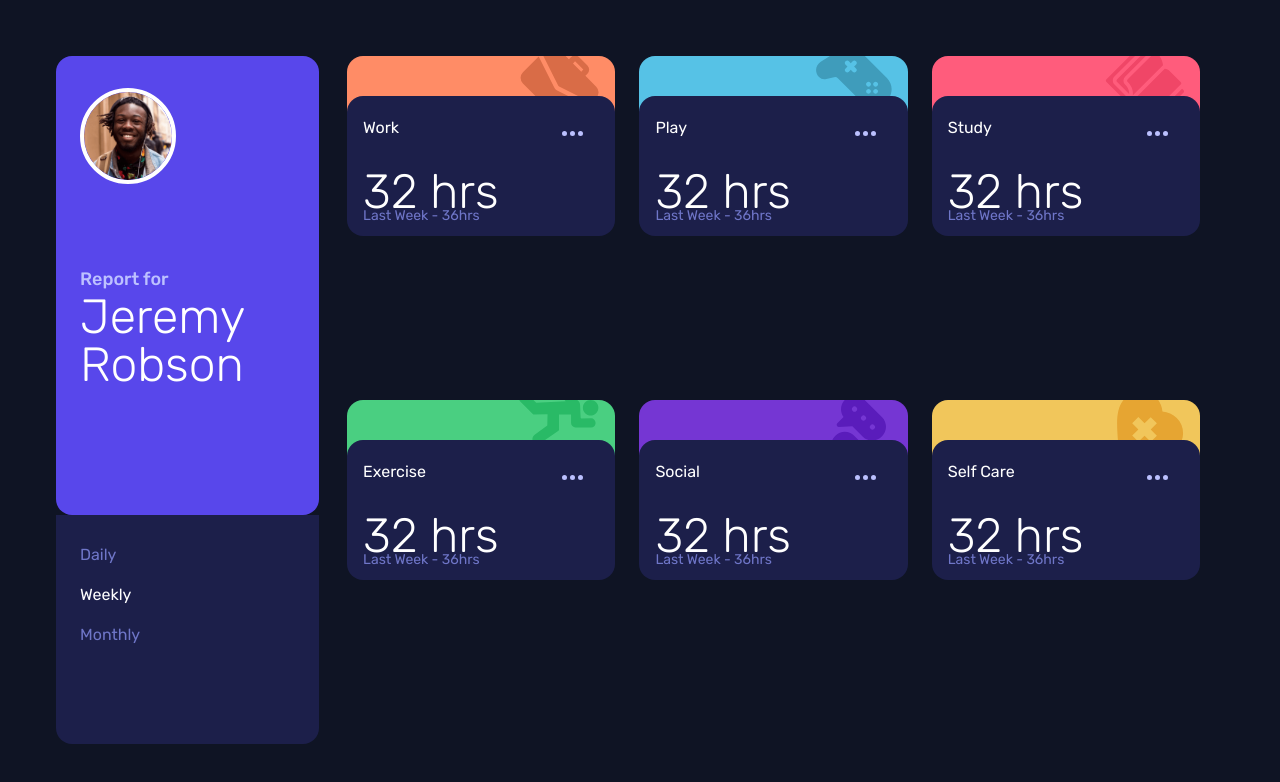
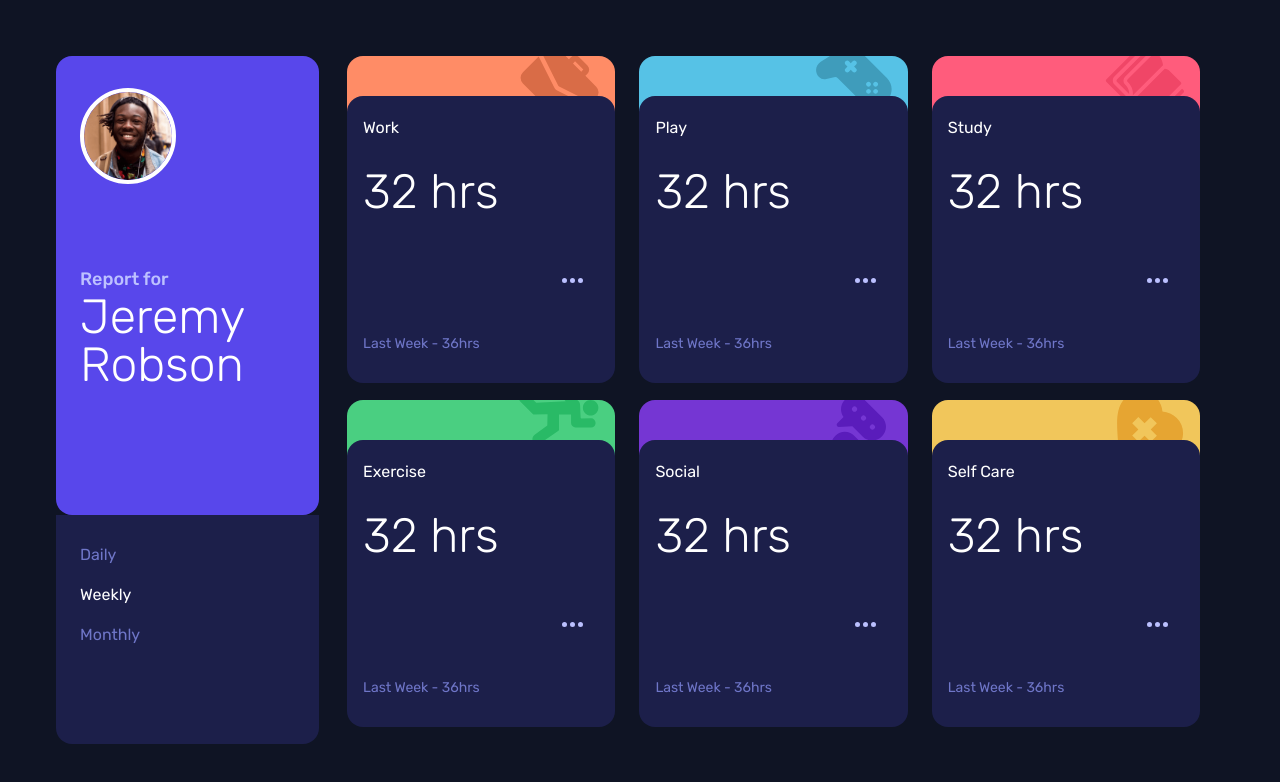
Before and after one commit to 12cassie34/time_tracking_dashboard, a Vue app: page / in a window 1280 px wide. Shown: the top 782 px of the page. Built offline with nearby package versions, Linux system fonts and the light colour scheme.

Commit message:
feat: add height setting for .info-container

```diff
--- a/src/components/ActivityTemplate.vue
+++ b/src/components/ActivityTemplate.vue
@@ -7,7 +7,7 @@ const props = defineProps({
 </script>
 
 <template>
-  <div class="relative lg:pr-6 lg:h-5/6">
+  <div class="relative lg:pr-6 lg:h-full">
     <div
       :class="props.bgColor"
       class="rounded-2xl flow-root overflow-hidden h-20"
@@ -26,7 +26,7 @@ const props = defineProps({
         rounded-2xl
         grid grid-cols-2
         bg-blue-dark
-        lg:grid-cols-none
+        lg:grid-cols-none lg:h-5/6
       "
     >
       <div class="text-white">
@@ -42,8 +42,14 @@ const props = defineProps({
           lg:relative
         "
       >
-        <img class="lg:absolute lg:bottom-20 lg:right-4" src="../assets/icon-ellipsis.svg" alt="ETC" />
-        <div class="text-sm lg:absolute lg:left-0">Last Week - 36hrs</div>
+        <img
+          class="lg:absolute lg:bottom-20 lg:right-4"
+          src="../assets/icon-ellipsis.svg"
+          alt="ETC"
+        />
+        <div class="text-sm lg:absolute lg:left-0 lg:mt-9">
+          Last Week - 36hrs
+        </div>
       </div>
     </div>
   </div>
@@ -53,4 +59,10 @@ const props = defineProps({
 .info-container {
   transform: translateY(-40px);
 }
+
+/* @media (min-width: 1024px) {
+  .info-container {
+    height: 95%;
+  }
+} */
 </style>
```
